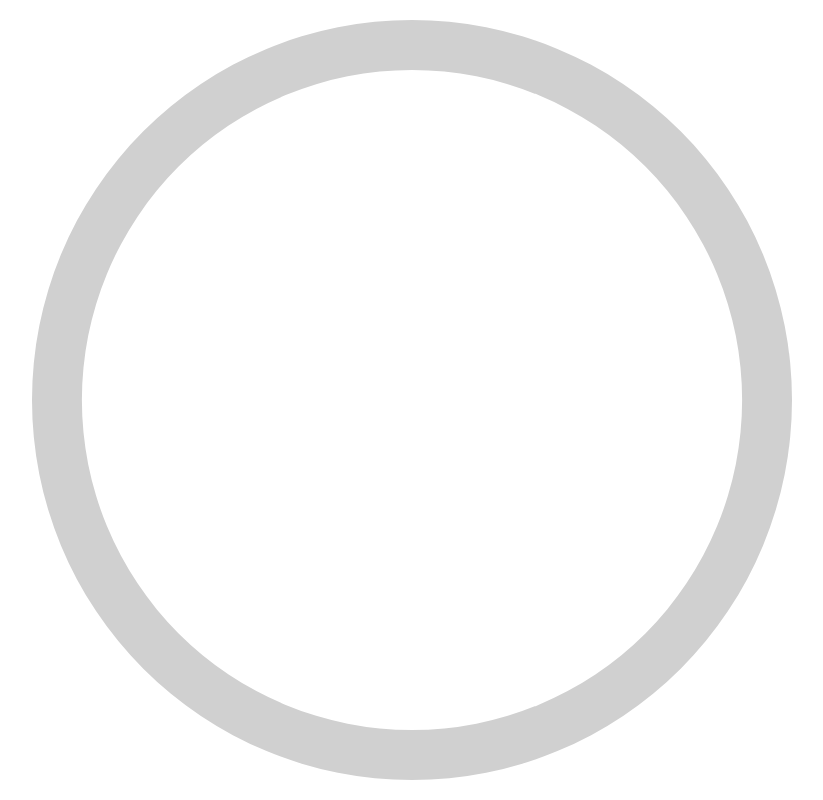
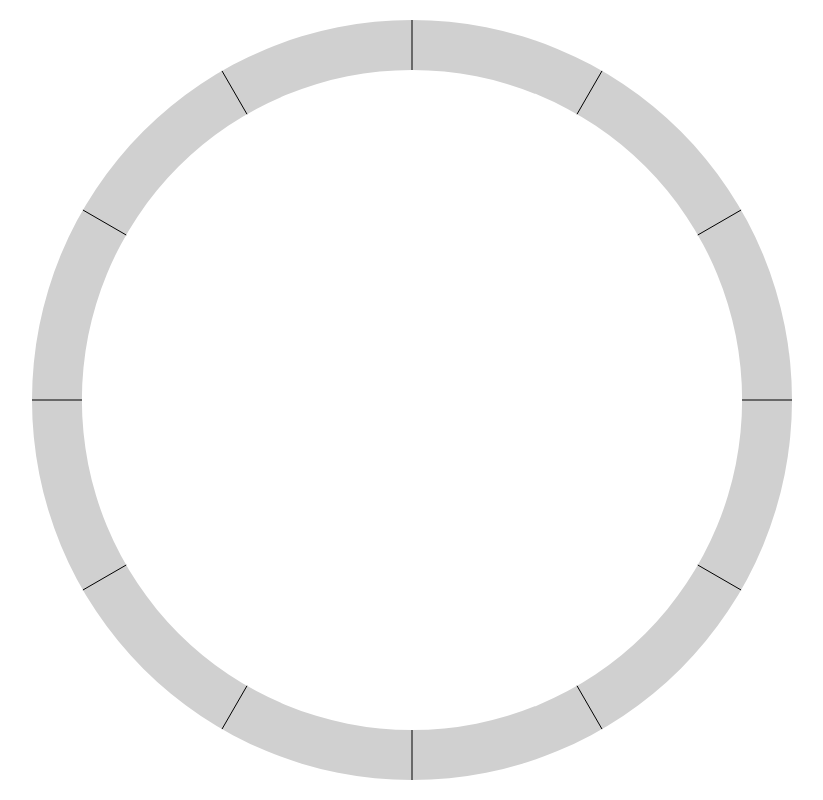
Before and after one commit to casderooij/circle-calendar, a React (Vite) app: page / in a window 1280 px wide. Shown: the whole page, without its empty margins (228-1051 px from the left). Built offline with nearby package versions, Linux system fonts and the light colour scheme.

Commit message:
Add 12 lines on top of the year circle

```diff
--- a/src/components/yearCircle.tsx
+++ b/src/components/yearCircle.tsx
@@ -17,10 +17,34 @@ export function YearCircle() {
     }) as string
   }, [size])
 
+  const numLines = 12
+  const lines = useMemo(() => {
+    return Array.from({ length: numLines }, (_, i) => {
+      const angle = (i / numLines) * Math.PI * 2
+      const x1 = (radius - 50) * Math.cos(angle)
+      const y1 = (radius - 50) * Math.sin(angle)
+      const x2 = radius * Math.cos(angle)
+      const y2 = radius * Math.sin(angle)
+      return { x1, y1, x2, y2 }
+    })
+  }, [radius])
+
   return (
     <svg width={size} height={size} className="inline-block">
       <g transform={`translate(${size / 2}, ${size / 2})`}>
         <path d={arc} fill="#d0d0d0" />
+
+        {lines.map((line, index) => (
+          <line
+            key={index}
+            x1={line.x1}
+            y1={line.y1}
+            x2={line.x2}
+            y2={line.y2}
+            stroke="#000"
+            strokeWidth={1}
+          />
+        ))}
       </g>
     </svg>
   )
```
